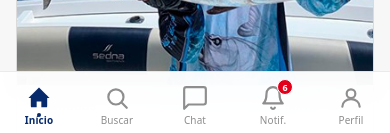
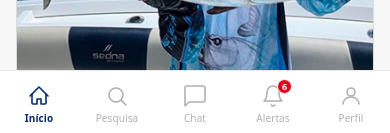
Before and after one commit to daniykt/Pesque-Fale, a React (Create React App) app: page /home in a window 390 px wide. Shown: the part 709-842 px from the top of the page. Built offline with nearby package versions, Linux system fonts and the light colour scheme; no server answers; sample sign-in values are in the browser's storage; a web font is replaced by a local one.

Commit message:
style(mobile): redesign bottom nav para estilo outline clean

```diff
--- a/src/components/bottomNav/BottomNav.css
+++ b/src/components/bottomNav/BottomNav.css
@@ -1,7 +1,7 @@
-/* BottomNav.css — Navegação inferior estilo Instagram */
+/* BottomNav.css — Clean outline style */
 
 .bottom-nav {
-  display: none; /* oculta no desktop */
+  display: none;
 }
 
 @media (max-width: 900px) {
@@ -13,15 +13,10 @@
     right: 0;
     z-index: 1100;
     background: #ffffff;
-    border-top: 1px solid rgba(0, 0, 0, 0.08);
-    padding: 6px 0 max(8px, env(safe-area-inset-bottom));
+    border-top: 1px solid #e8e8e8;
+    padding: 8px 0 max(10px, env(safe-area-inset-bottom));
     align-items: center;
     justify-content: space-around;
-
-    /* Glassmorphism suave */
-    backdrop-filter: saturate(180%) blur(20px);
-    -webkit-backdrop-filter: saturate(180%) blur(20px);
-    background: rgba(255, 255, 255, 0.95);
   }
 
   /* Item */
@@ -30,36 +25,20 @@
     flex-direction: column;
     align-items: center;
     justify-content: center;
-    gap: 3px;
+    gap: 4px;
     flex: 1;
-    padding: 6px 4px 2px;
+    padding: 4px 4px 2px;
     text-decoration: none;
-    color: #8e8e8e;
+    color: #b0b0b0;
     position: relative;
     -webkit-tap-highlight-color: transparent;
     cursor: pointer;
-    transition: color 0.18s ease;
-    border-radius: 14px;
+    transition: color 0.15s ease;
     min-width: 0;
   }
 
   .bottom-nav__item--active {
     color: #062A6C;
-  }
-
-  /* Ripple ao toque */
-  .bottom-nav__item--ripple .bottom-nav__icon-wrap::before {
-    content: '';
-    position: absolute;
-    inset: -6px;
-    background: rgba(6, 42, 108, 0.08);
-    border-radius: 50%;
-    animation: bnav-ripple 0.4s ease-out forwards;
-  }
-
-  @keyframes bnav-ripple {
-    from { transform: scale(0.5); opacity: 1; }
-    to   { transform: scale(1.6); opacity: 0; }
   }
 
   /* Wrapper do ícone */
@@ -68,8 +47,8 @@
     display: flex;
     align-items: center;
     justify-content: center;
-    width: 28px;
-    height: 28px;
+    width: 26px;
+    height: 26px;
   }
 
   /* SVG ícone */
@@ -77,42 +56,23 @@
     display: flex;
     align-items: center;
     justify-content: center;
-    width: 26px;
-    height: 26px;
-    transition: transform 0.2s cubic-bezier(0.34, 1.56, 0.64, 1);
+    width: 24px;
+    height: 24px;
   }
 
   .bottom-nav__icon svg {
     width: 100%;
     height: 100%;
+    stroke-width: 1.6;
   }
 
-  .bottom-nav__item--active .bottom-nav__icon {
-    transform: scale(1.08);
-  }
-
-  /* Ponto ativo embaixo do ícone */
-  .bottom-nav__dot {
-    position: absolute;
-    bottom: -5px;
-    left: 50%;
-    transform: translateX(-50%);
-    width: 4px;
-    height: 4px;
-    border-radius: 50%;
-    background: #062A6C;
-    animation: bnav-dot-in 0.25s cubic-bezier(0.34, 1.56, 0.64, 1) forwards;
-  }
-
-  @keyframes bnav-dot-in {
-    from { transform: translateX(-50%) scale(0); opacity: 0; }
-    to   { transform: translateX(-50%) scale(1); opacity: 1; }
-  }
+  /* Sem ponto, sem escala — item ativo só muda cor */
+  .bottom-nav__dot { display: none; }
 
   /* Badge de notificações */
   .bottom-nav__badge {
     position: absolute;
-    top: -5px;
+    top: -4px;
     right: -6px;
     background: #e3001b;
     color: #fff;
@@ -120,8 +80,8 @@
     font-weight: 700;
     font-family: system-ui, sans-serif;
     line-height: 1;
-    min-width: 16px;
-    height: 16px;
+    min-width: 15px;
+    height: 15px;
     display: flex;
     align-items: center;
     justify-content: center;
@@ -129,12 +89,6 @@
     padding: 0 3px;
     border: 1.5px solid #fff;
     z-index: 2;
-    animation: bnav-badge-pop 0.3s cubic-bezier(0.34, 1.56, 0.64, 1);
-  }
-
-  @keyframes bnav-badge-pop {
-    from { transform: scale(0); }
-    to   { transform: scale(1); }
   }
 
   /* Label */
@@ -145,12 +99,11 @@
     letter-spacing: 0.01em;
     white-space: nowrap;
     line-height: 1;
-    transition: font-weight 0.15s ease;
+    color: inherit;
   }
 
   .bottom-nav__item--active .bottom-nav__label {
     font-weight: 600;
-    font-size: 10px;
   }
 
   /* Ajuste do conteúdo para não ficar atrás da bottom nav */
@@ -161,24 +114,16 @@
 
 /* ── DARK MODE ── */
 body.dark-mode .bottom-nav {
-  background: rgba(18, 18, 18, 0.96);
-  border-top-color: rgba(255, 255, 255, 0.1);
+  background: #121212;
+  border-top-color: rgba(255, 255, 255, 0.08);
 }
 
 body.dark-mode .bottom-nav__item {
-  color: #737373;
+  color: #4a4a4a;
 }
 
 body.dark-mode .bottom-nav__item--active {
-  color: #e8eef8;
-}
-
-body.dark-mode .bottom-nav__dot {
-  background: #a8c0f0;
-}
-
-body.dark-mode .bottom-nav__item--ripple .bottom-nav__icon-wrap::before {
-  background: rgba(168, 192, 240, 0.12);
+  color: #a8c0f0;
 }
 
 body.dark-mode .bottom-nav__badge {
--- a/src/components/bottomNav/BottomNav.jsx
+++ b/src/components/bottomNav/BottomNav.jsx
@@ -1,82 +1,59 @@
 // src/components/bottomnav/BottomNav.jsx
-import React, { useState, useEffect } from 'react';
+import React from 'react';
 import { Link, useLocation } from 'react-router-dom';
 import './BottomNav.css';
 
 export default function BottomNav({ notifCount = 0 }) {
   const location = useLocation();
-  const [ripple, setRipple] = useState(null);
-
   const isActive = (path) => location.pathname.startsWith(path);
-
-  const handleTap = (path) => {
-    setRipple(path);
-    setTimeout(() => setRipple(null), 400);
-  };
 
   const navItems = [
     {
       path: '/home',
-      icon: (active) => (
-        <svg viewBox="0 0 24 24" fill={active ? 'currentColor' : 'none'} stroke="currentColor" strokeWidth={active ? 0 : 2}>
-          <path d="M3 12L12 3l9 9" strokeLinecap="round" strokeLinejoin="round" />
-          <path d="M5 10v9a1 1 0 001 1h4v-5h4v5h4a1 1 0 001-1v-9" strokeLinecap="round" strokeLinejoin="round" />
+      icon: () => (
+        <svg viewBox="0 0 24 24" fill="none" stroke="currentColor" strokeWidth="1.6" strokeLinecap="round" strokeLinejoin="round">
+          <path d="M3 12L12 3l9 9" />
+          <path d="M5 10v9a1 1 0 001 1h4v-5h4v5h4a1 1 0 001-1v-9" />
         </svg>
       ),
       label: 'Início',
     },
     {
       path: '/pesquisar',
-      icon: (active) => (
-        <svg viewBox="0 0 24 24" fill="none" stroke="currentColor" strokeWidth={active ? 2.5 : 2}>
+      icon: () => (
+        <svg viewBox="0 0 24 24" fill="none" stroke="currentColor" strokeWidth="1.6" strokeLinecap="round">
           <circle cx="11" cy="11" r="7" />
-          <path d="M21 21l-4.35-4.35" strokeLinecap="round" />
+          <path d="M21 21l-4.35-4.35" />
         </svg>
       ),
-      label: 'Buscar',
+      label: 'Pesquisa',
     },
     {
       path: '/chat',
-      icon: (active) => (
-        <svg viewBox="0 0 24 24" fill={active ? 'currentColor' : 'none'} stroke="currentColor" strokeWidth={active ? 0 : 2}>
-          {active ? (
-            <path d="M20 2H4a2 2 0 00-2 2v18l4-4h14a2 2 0 002-2V4a2 2 0 00-2-2z" />
-          ) : (
-            <path d="M20 2H4a2 2 0 00-2 2v18l4-4h14a2 2 0 002-2V4a2 2 0 00-2-2z" strokeLinecap="round" strokeLinejoin="round" />
-          )}
+      icon: () => (
+        <svg viewBox="0 0 24 24" fill="none" stroke="currentColor" strokeWidth="1.6" strokeLinecap="round" strokeLinejoin="round">
+          <path d="M20 2H4a2 2 0 00-2 2v18l4-4h14a2 2 0 002-2V4a2 2 0 00-2-2z" />
         </svg>
       ),
       label: 'Chat',
     },
     {
       path: '/notificacao',
-      icon: (active) => (
-        <svg viewBox="0 0 24 24" fill={active ? 'currentColor' : 'none'} stroke="currentColor" strokeWidth={active ? 0 : 2}>
-          {active ? (
-            <path d="M18 8a6 6 0 00-12 0c0 7-3 9-3 9h18s-3-2-3-9M13.73 21a2 2 0 01-3.46 0" />
-          ) : (
-            <path d="M18 8a6 6 0 00-12 0c0 7-3 9-3 9h18s-3-2-3-9M13.73 21a2 2 0 01-3.46 0" strokeLinecap="round" strokeLinejoin="round" />
-          )}
+      icon: () => (
+        <svg viewBox="0 0 24 24" fill="none" stroke="currentColor" strokeWidth="1.6" strokeLinecap="round" strokeLinejoin="round">
+          <path d="M18 8a6 6 0 00-12 0c0 7-3 9-3 9h18s-3-2-3-9" />
+          <path d="M13.73 21a2 2 0 01-3.46 0" />
         </svg>
       ),
-      label: 'Notif.',
+      label: 'Alertas',
       badge: notifCount,
     },
     {
       path: '/perfil',
-      icon: (active) => (
-        <svg viewBox="0 0 24 24" fill={active ? 'currentColor' : 'none'} stroke="currentColor" strokeWidth={active ? 0 : 2}>
-          {active ? (
-            <>
-              <circle cx="12" cy="8" r="4" />
-              <path d="M4 20c0-4 3.6-7 8-7s8 3 8 7" />
-            </>
-          ) : (
-            <>
-              <circle cx="12" cy="8" r="4" strokeLinecap="round" />
-              <path d="M4 20c0-4 3.6-7 8-7s8 3 8 7" strokeLinecap="round" />
-            </>
-          )}
+      icon: () => (
+        <svg viewBox="0 0 24 24" fill="none" stroke="currentColor" strokeWidth="1.6" strokeLinecap="round">
+          <circle cx="12" cy="8" r="4" />
+          <path d="M4 20c0-4 3.6-7 8-7s8 3 8 7" />
         </svg>
       ),
       label: 'Perfil',
@@ -91,8 +68,7 @@ export default function BottomNav({ notifCount = 0 }) {
           <Link
             key={item.path}
             to={item.path}
-            className={`bottom-nav__item ${active ? 'bottom-nav__item--active' : ''} ${ripple === item.path ? 'bottom-nav__item--ripple' : ''}`}
-            onClick={() => handleTap(item.path)}
+            className={`bottom-nav__item ${active ? 'bottom-nav__item--active' : ''}`}
             aria-label={item.label}
           >
             <span className="bottom-nav__icon-wrap">
@@ -100,9 +76,8 @@ export default function BottomNav({ notifCount = 0 }) {
                 <span className="bottom-nav__badge">{item.badge > 9 ? '9+' : item.badge}</span>
               )}
               <span className="bottom-nav__icon">
-                {item.icon(active)}
+                {item.icon()}
               </span>
-              {active && <span className="bottom-nav__dot" />}
             </span>
             <span className="bottom-nav__label">{item.label}</span>
           </Link>
```
